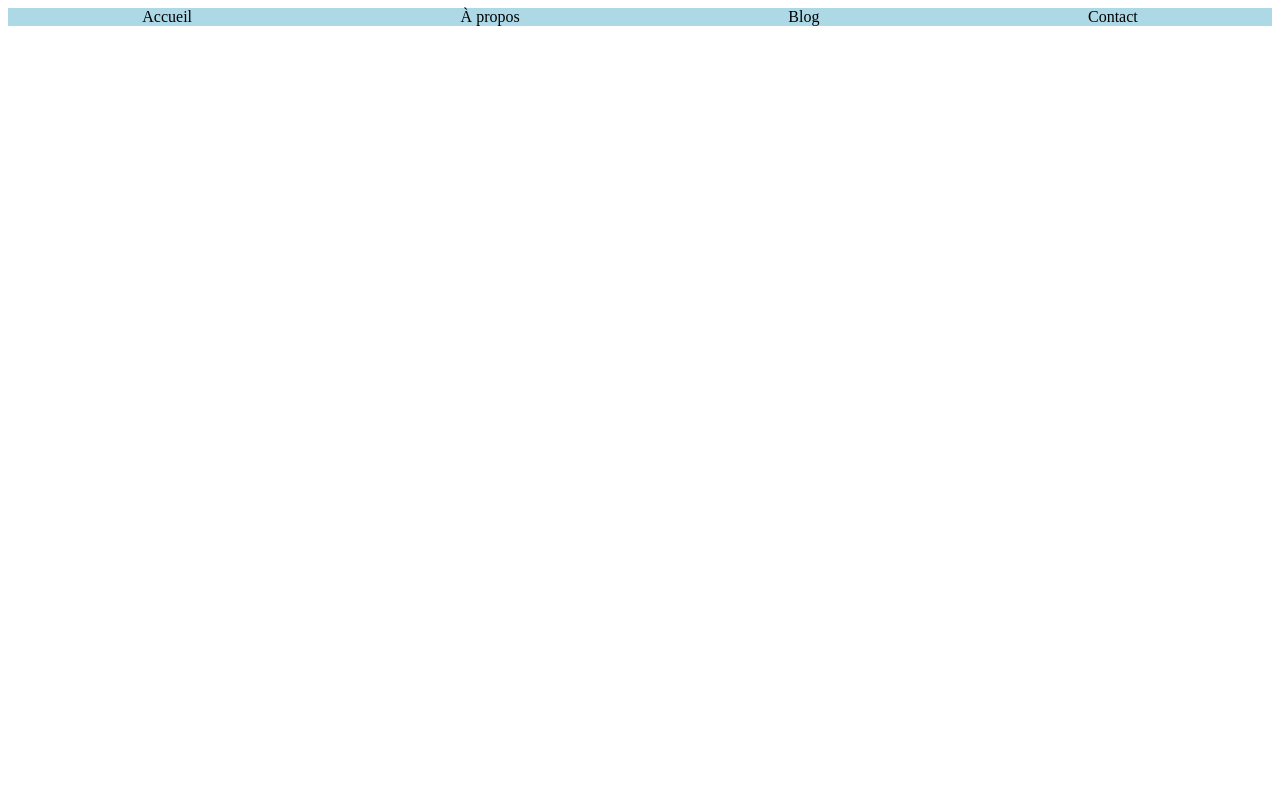
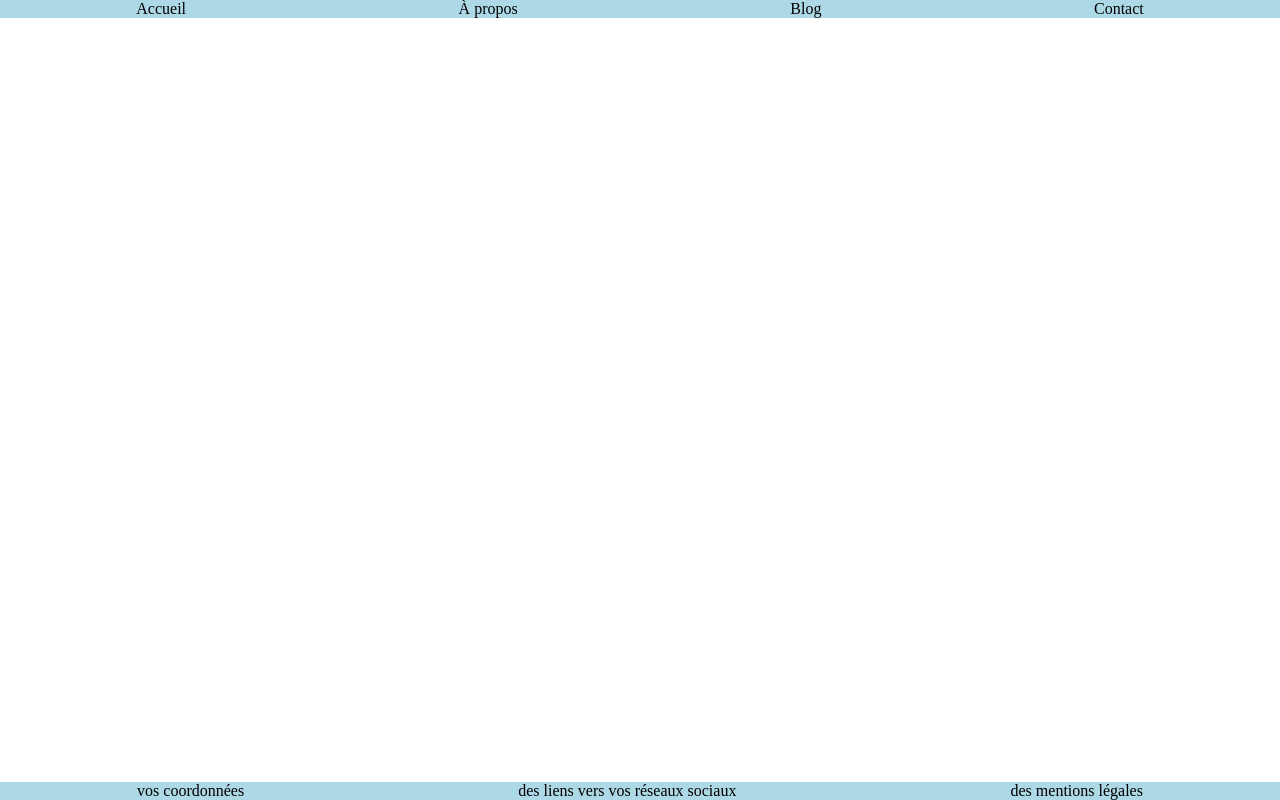
Before and after one commit to EmileRouille/haut-de-site, a plain HTML site: page index.html in a window 1280 px wide. Drawn offline with Linux system fonts and the light colour scheme.

Commit message:
Ajout bas de page

```diff
--- a/css/index.css
+++ b/css/index.css
@@ -1,3 +1,6 @@
+body {
+  margin: 0;
+}
 nav {
   display: flex;
   justify-content: space-around;
@@ -12,3 +15,10 @@ div:hover {
     flex-direction: column;
   }
 }
+footer nav {
+  display: flex;
+  justify-content: space-around;
+  position: fixed;
+  bottom: 0;
+  width: 100%;
+}
--- a/index.html
+++ b/index.html
@@ -24,5 +24,19 @@
   </div>
 </nav>
 
+<footer>
+  <nav>
+    <div>
+      vos coordonnées
+    </div>
+    <div>
+      des liens vers vos réseaux sociaux
+    </div>
+    <div>
+      des mentions légales
+    </div>
+  </nav>
+</footer>
+
 </body>
 </html>
```
